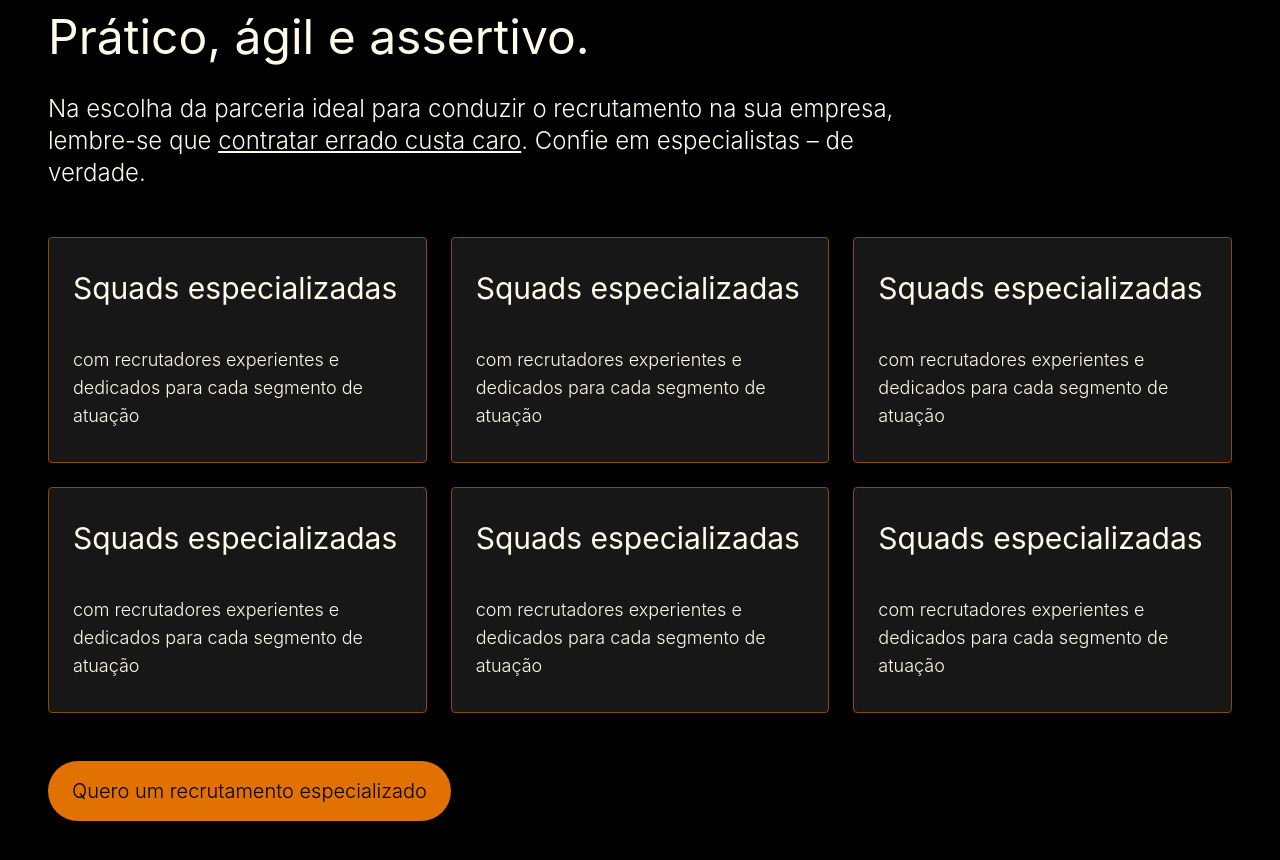
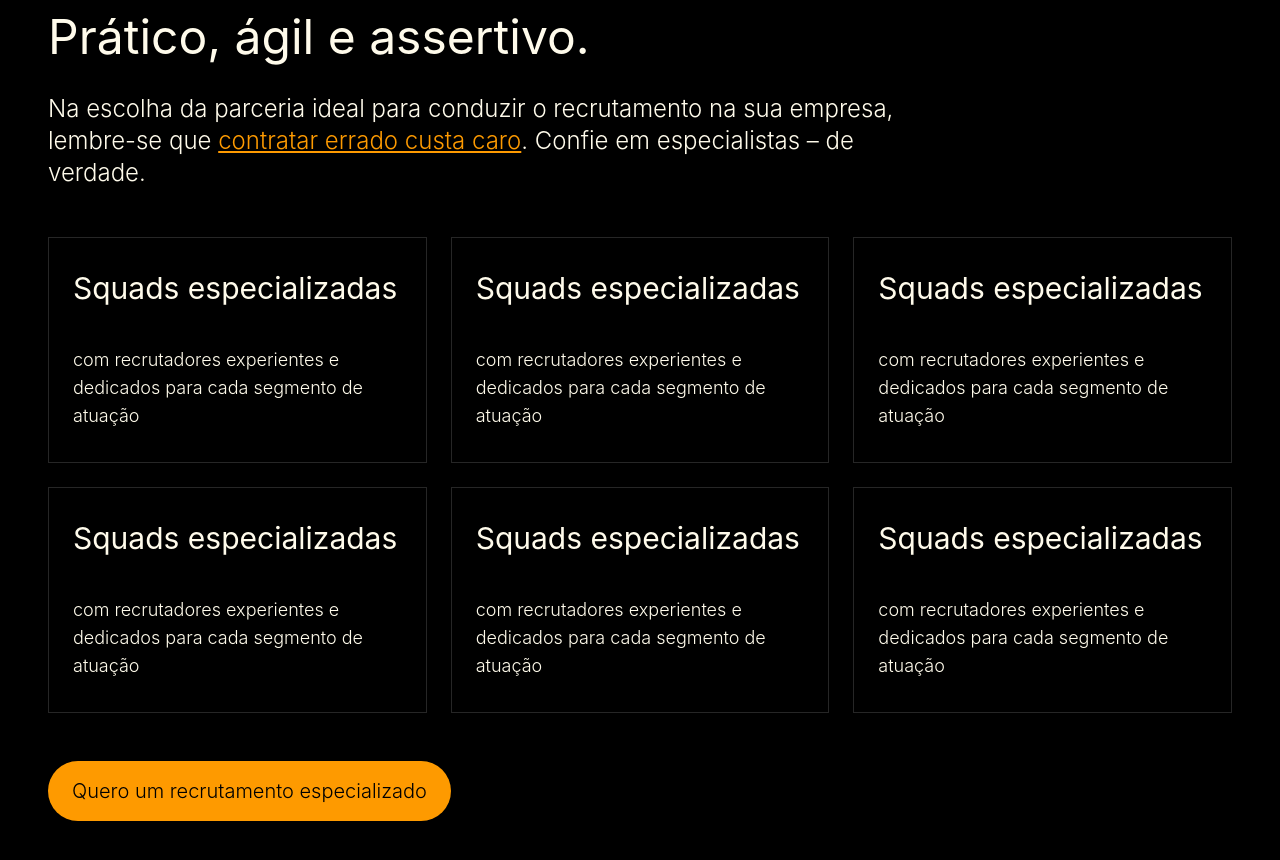
Before and after one commit to lawrencelonghi/hireup, a website: page public/index.html in a window 1280 px wide. Shown: the part 2060-2920 px from the top of the page. Drawn offline with Linux system fonts and the light colour scheme.

Commit message:
colors changes

```diff
--- a/public/index.html
+++ b/public/index.html
@@ -13,11 +13,11 @@
   <section class="bg-black">
     <nav class="pt-8 mx-auto px-4 bg-black custom-container">
       <div class="flex justify-between items-center">
-        <div >
-        <a href="#hero" class="block">
-          <img src="./imgs/hireup-logo-sm-white.svg" alt="HireUp" class="h-12 w-auto ">
-        </a>
-      </div>
+        <div>
+          <a href="#hero" class="block">
+            <img src="./imgs/hireup-logo-sm-white.svg" alt="HireUp" class="h-12 w-auto ">
+          </a>
+        </div>
         <button class="text-amber-50  md:text-2xl bg-neutral-800 px-2 py-1  md:px-3 md:py-2 rounded-sm cursor-pointer border border-transparent hover:border-amber-50 transition-colors">
           &#9776;
         </button>
@@ -40,7 +40,7 @@
         <div class="flex flex-col gap-10 justify-center">
           <p class="text-amber-50 text-lg md:text-2xl font-light text-center md:text-left hover:scale-105 transition-all duration-500">Nosso método é baseado em entrega contínua e assertiva, não trabalhamos com <span class="text-gray-500">“shortlists” limitadas</span> ou entrega de perfis desalinhados.</p>
           <p class="text-amber-50 text-lg md:text-2xl font-light text-center md:text-left hover:scale-105 transition-all duration-500">Por isso, não nos consideramos uma consultoria, mas sim uma extensão do seu negócio.</p>
-          <button class="bg-amber-600 text-black font-light rounded-4xl w-fit px-6 py-4 text-lg md:text-xl hover:bg-gray-800 hover:text-amber-50 hover:scale-105 transition-all mx-auto md:mx-0">Quero um recrutamento especializado</button>
+          <button class="bg-amber-500 text-black font-light rounded-4xl w-fit px-6 py-4 text-lg md:text-xl hover:bg-gray-800 hover:text-amber-50 hover:scale-105 transition-all mx-auto md:mx-0">Quero um recrutamento especializado</button>
         </div>
       </div>
 
@@ -89,38 +89,38 @@
   <section class="bg-black pt-20 pb-12 md:pb-20 flex flex-col gap-6 md:gap-12">
     <div class="flex flex-col gap-6 md:gap-8 custom-container">
       <h4 id="rotating-title-h1" class="text-amber-50 text-3xl md:text-5xl text-center md:text-left">Prático, ágil e assertivo.</h1>
-        <p class="text-amber-50 text-lg md:text-2xl font-light text-center md:text-left max-w-4xl">Na escolha da parceria ideal para conduzir o recrutamento na sua empresa, lembre-se que <u>contratar errado custa caro</u>. Confie em especialistas – de verdade.
+        <p class="text-amber-50 text-lg md:text-2xl font-light text-center md:text-left max-w-4xl">Na escolha da parceria ideal para conduzir o recrutamento na sua empresa, lembre-se que <u class="text-amber-500">contratar errado custa caro</u>. Confie em especialistas – de verdade.
         </p>
     </div>
 
     <div class="flex flex-col md:grid md:grid-cols-3 gap-3 md:gap-6 custom-container">
 
-      <div class="flex flex-col gap-4 md:gap-10 bg-neutral-900 border border-yellow-800 rounded-sm px-6 py-8">
+      <div class="flex flex-col gap-4 md:gap-10 bg-black border border-neutral-800  px-6 py-8">
         <h4 class="text-amber-50 text-2xl md:text-3xl">Squads especializadas</h4>
         <p class="text-amber-50 text-lg font-light">com recrutadores experientes e dedicados para cada segmento de atuação</p>
       </div>
 
-      <div class="flex flex-col gap-4 md:gap-10 bg-neutral-900 border border-yellow-800 rounded-sm px-6 py-8">
+      <div class="flex flex-col gap-4 md:gap-10 bg-black border border-neutral-800  px-6 py-8">
         <h4 class="text-amber-50 text-2xl md:text-3xl">Squads especializadas</h4>
         <p class="text-amber-50 text-lg font-light">com recrutadores experientes e dedicados para cada segmento de atuação</p>
       </div>
 
-      <div class="flex flex-col gap-4 md:gap-10 bg-neutral-900 border border-yellow-800 rounded-sm px-6 py-8">
+      <div class="flex flex-col gap-4 md:gap-10 bg-black border border-neutral-800  px-6 py-8">
         <h4 class="text-amber-50 text-2xl md:text-3xl">Squads especializadas</h4>
         <p class="text-amber-50 text-lg font-light">com recrutadores experientes e dedicados para cada segmento de atuação</p>
       </div>
 
-      <div class="flex flex-col gap-4 md:gap-10 bg-neutral-900 border border-yellow-800 rounded-sm px-6 py-8">
+      <div class="flex flex-col gap-4 md:gap-10 bg-black border border-neutral-800  px-6 py-8">
         <h4 class="text-amber-50 text-2xl md:text-3xl">Squads especializadas</h4>
         <p class="text-amber-50 text-lg font-light">com recrutadores experientes e dedicados para cada segmento de atuação</p>
       </div>
 
-      <div class="flex flex-col gap-4 md:gap-10 bg-neutral-900 border border-yellow-800 rounded-sm px-6 py-8">
+      <div class="flex flex-col gap-4 md:gap-10 bg-black border border-neutral-800 px-6 py-8">
         <h4 class="text-amber-50 text-2xl md:text-3xl">Squads especializadas</h4>
         <p class="text-amber-50 text-lg font-light">com recrutadores experientes e dedicados para cada segmento de atuação</p>
       </div>
 
-      <div class="flex flex-col gap-4 md:gap-10 bg-neutral-900 border border-yellow-800   rounded-sm px-6 py-8">
+      <div class="flex flex-col gap-4 md:gap-10 bg-black border border-neutral-800 px-6 py-8">
         <h4 class="text-amber-50 text-2xl md:text-3xl">Squads especializadas</h4>
         <p class="text-amber-50 text-lg font-light">com recrutadores experientes e dedicados para cada segmento de atuação</p>
       </div>
@@ -128,7 +128,7 @@
     </div>
 
     <div class="flex justify-center md:justify-start">
-      <button class="bg-amber-600 text-black font-light rounded-4xl w-fit px-6 py-4 text-lg md:text-xl hover:bg-gray-800 hover:text-amber-50 hover:scale-105 transition-all custom-container align-middle">Quero um recrutamento especializado</button>
+      <button class="bg-amber-500 text-black font-light rounded-4xl w-fit px-6 py-4 text-lg md:text-xl hover:bg-gray-800 hover:text-amber-50 hover:scale-105 transition-all custom-container align-middle">Quero um recrutamento especializado</button>
     </div>
   </section>
 
```
Also changed, not shown: public/construct.html (renamed from public/construction.html, +7 -4 lines), public/dist/output.css.
